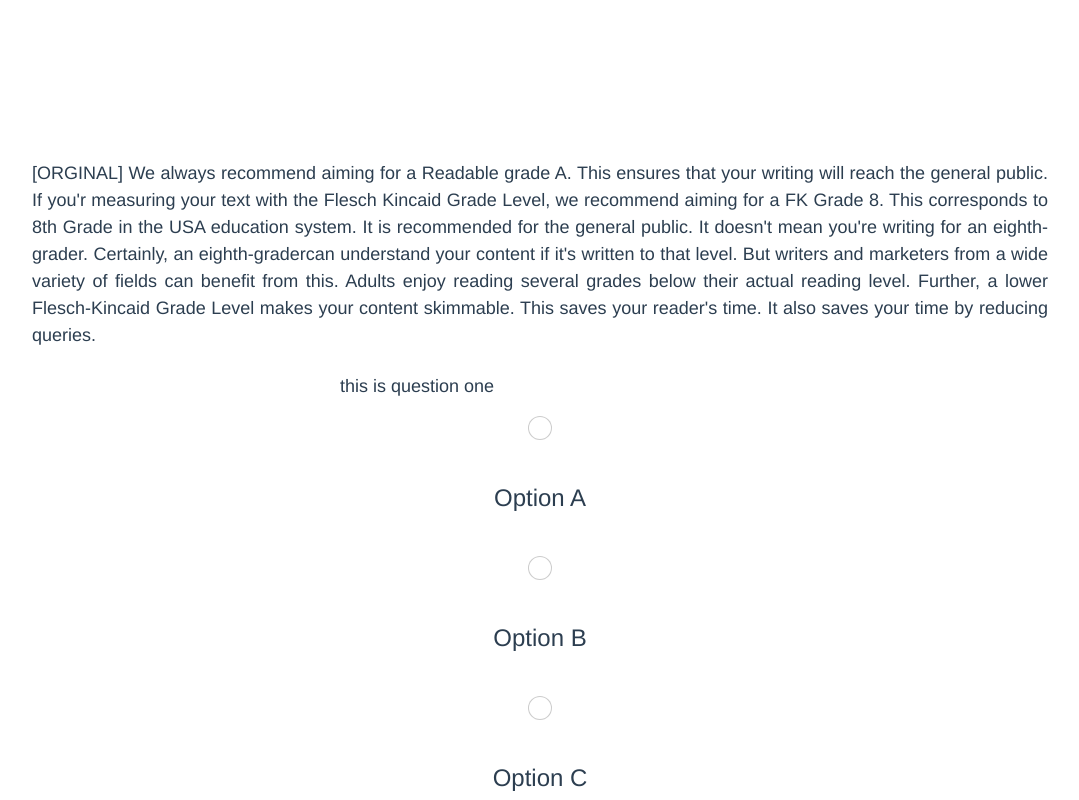
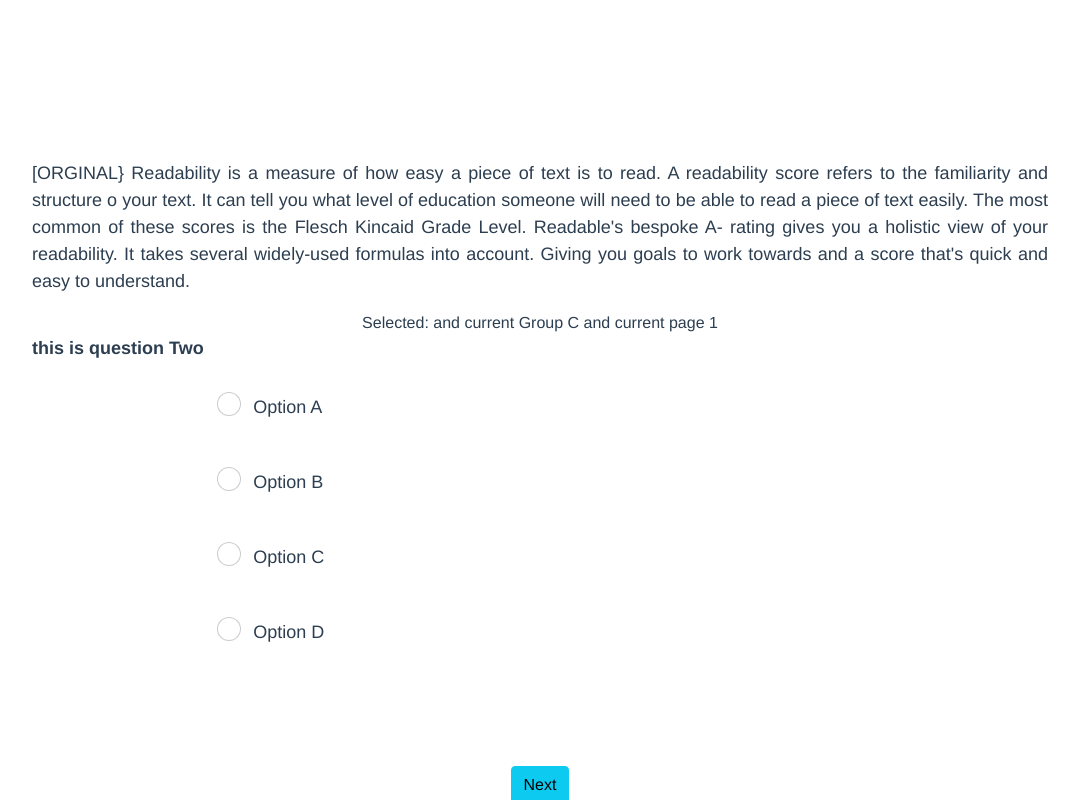
Before and after one commit to ailla-lab/adaptive-read-ex, a Vue app: page /article3 in a window 1280 px wide. Both pictures are taken after a click on the button "Start". Shown: the top 800 px of the page, without its empty margins (100-1179 px from the left). Built offline with nearby package versions, Linux system fonts and the light colour scheme.

Commit message:
Update ArticleThree.vue

```diff
--- a/src/views/ArticleThree.vue
+++ b/src/views/ArticleThree.vue
@@ -4,14 +4,20 @@
       <div class="row">
         <p>{{ currentPar }}</p>
       </div>
+
+      <div>
+        Selected: {{ selected }} and current Group {{ userGroup }} and current
+        page {{ cuurentPage }}
+      </div>
       <div v-show="showQ" ref="box1" id="#box1" class="row">
-        <div class="form-group">
-          <p class="pt-0" id="left">{{ questions[cuurentPage].q }}</p>
+        <p id="item">{{ questions[cuurentPage].q }}</p>
+        <div class="col-6 offset-2">
+          <div class="form-group form-check">
             <div id="left">
               <input
                 class="form-check-input"
                 type="radio"
-              v-model="questionOneValue"
+                v-model="selected"
                 value="A"
               />
               <label class="form-check-label" for="2A">
@@ -22,7 +28,7 @@
               <input
                 class="form-check-input"
                 type="radio"
-              v-model="questionOneValue"
+                v-model="selected"
                 value="B"
               />
               <label class="form-check-label" for="2B">
@@ -33,7 +39,7 @@
               <input
                 class="form-check-input"
                 type="radio"
-              v-model="questionOneValue"
+                v-model="selected"
                 value="C"
               />
               <label class="form-check-label" for="2C">
@@ -44,7 +50,7 @@
               <input
                 class="form-check-input"
                 type="radio"
-              v-model="questionOneValue"
+                v-model="selected"
                 value="D"
               />
               <label class="form-check-label" for="2D">
@@ -53,6 +59,8 @@
             </div>
           </div>
         </div>
+      </div>
+
       <div class="row">
         <div class="mt-4">
           <button
@@ -84,7 +92,7 @@
   data() {
     return {
       readingSpeed: this.$store.state.readingSpeed,
-      userGroup: "A",
+      userGroup: "C",
       paragraphs: [
         {
           id: 0,
@@ -108,10 +116,7 @@
             "[MODIFED] The impact of poor readability on the success of content is significant, and that is becoming more apparent as the river of       content we all experience grows into more of a torrent. Attention   spans are decreasing. Distractions are increasing. The 280-character    tweet is taking over from the 2000 word article. With all that in   mind, it's incredibly important that, in addition to writing    interesting and engaging content, you write it in a way that people    find easy to take in. So people are turning to software, not as a   replacement for editorial expertise, but as a complement to it. A          computer can quickly use algorithms like the Flesch Reading Ease or          the Gunning Fog index to spot problematic passages of text. And that's          where we come in. At Readable.io, we are fascinated - almost obsessed      - with readability. We are always looking at more ways to measure it,     more ways to recommend improvements, and more ways to help our          customers make readability scoring and analysis a core part of their         content management strategies. Our software can analyse anything you       can throw at it, from Word documents to entire websites, and help you  focus your efforts where they are going to have the maximum impact",
         },
       ],
-      questionOneValue: null,
-      questionTwoValue: null,
-      questionThreeValue: null,
-
+      selected: "",
       questions: [
         {
           id: 0,
@@ -120,7 +125,7 @@
           B: "Option B",
           C: "Option C",
           D: "Option D",
-          cuurentAnswer: "C",
+          correctAnswer: "C",
         },
         {
           id: 1,
@@ -129,7 +134,7 @@
           B: "Option B",
           C: "Option C",
           D: "Option D",
-          cuurentAnswer: "C",
+          correctAnswer: "C",
         },
         {
           id: 2,
@@ -167,11 +172,17 @@
     start() {
       this.startReadingTime = Date.now();
       console.log(this.readingSpeed);
-      const par = this.paragraphs[0].orginalText;
-      this.currentPar = par;
       this.showStartBtn = false;
       this.showNextBtn = true;
       this.showQ = true;
+      this.cuurentPage++;
+      if (this.userGroup === "B") {
+        const par = this.paragraphs[this.cuurentPage].easyText;
+        this.currentPar = par;
+      } else {
+        const par = this.paragraphs[this.cuurentPage].orginalText;
+        this.currentPar = par;
+      }
     },
     next() {
       if (this.cuurentPage < this.paragraphs.length) {
@@ -186,7 +197,7 @@
           this.currentPar = par;
           this.cuurentPage++;
         } else {
-          if (this.questions[this.cuurentPage].cuurentAnswer != "C") {
+          if (this.questions[this.cuurentPage].correctAnswer != this.selected) {
             const par = this.paragraphs[this.cuurentPage].easyText;
             this.currentPar = par;
             this.cuurentPage++;
@@ -215,14 +226,30 @@
 .mobileContainer {
   margin: 50px;
 }
-.footer {
-  margin-block: 1000px;
-  color: whitesmoke;
-}
 #myElement1,
 #myElement2,
 #myElement3 {
   margin: 10px;
   border: 2px solid black;
 }
+
+.form-check-label {
+  font-size: 18px;
+}
+
+#left {
+  text-align: left;
+}
+#right {
+  float: right;
+  margin: 40px 0px;
+}
+.form-group {
+  margin-bottom: 40px;
+}
+
+#item {
+  font-size: 18px;
+  font-weight: bold;
+}
 </style>
```
Lines whose indentation alone changed are shown as unchanged.
